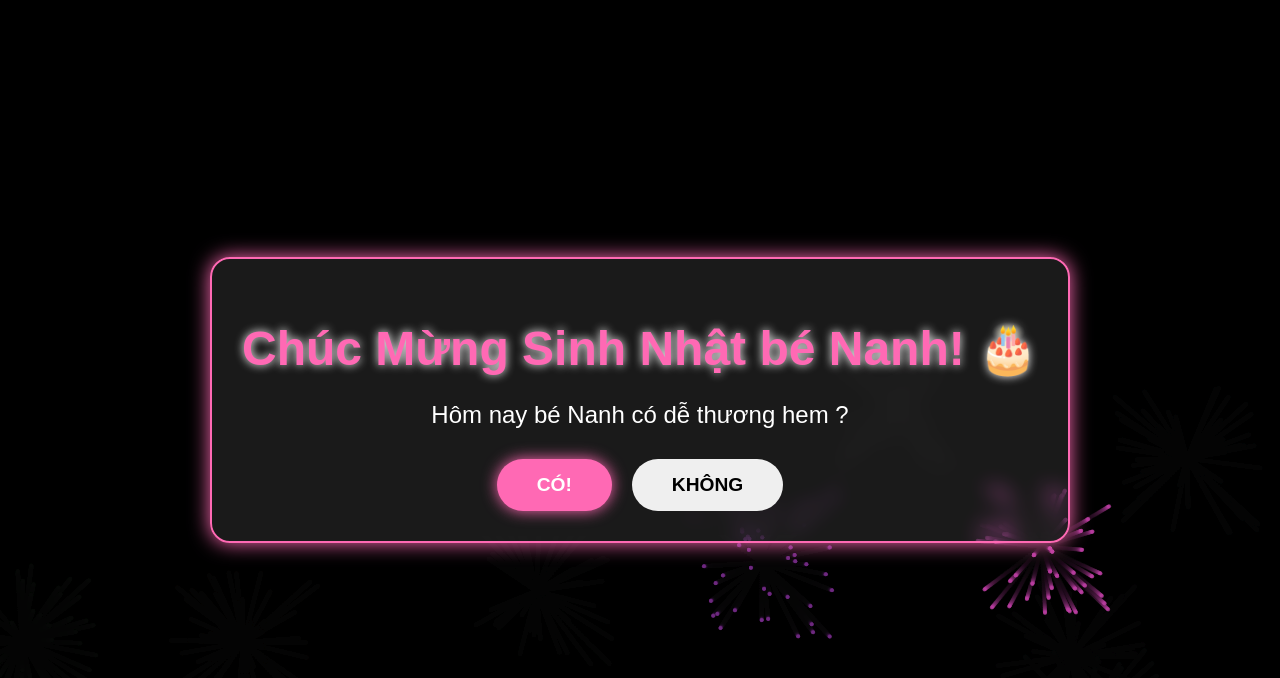
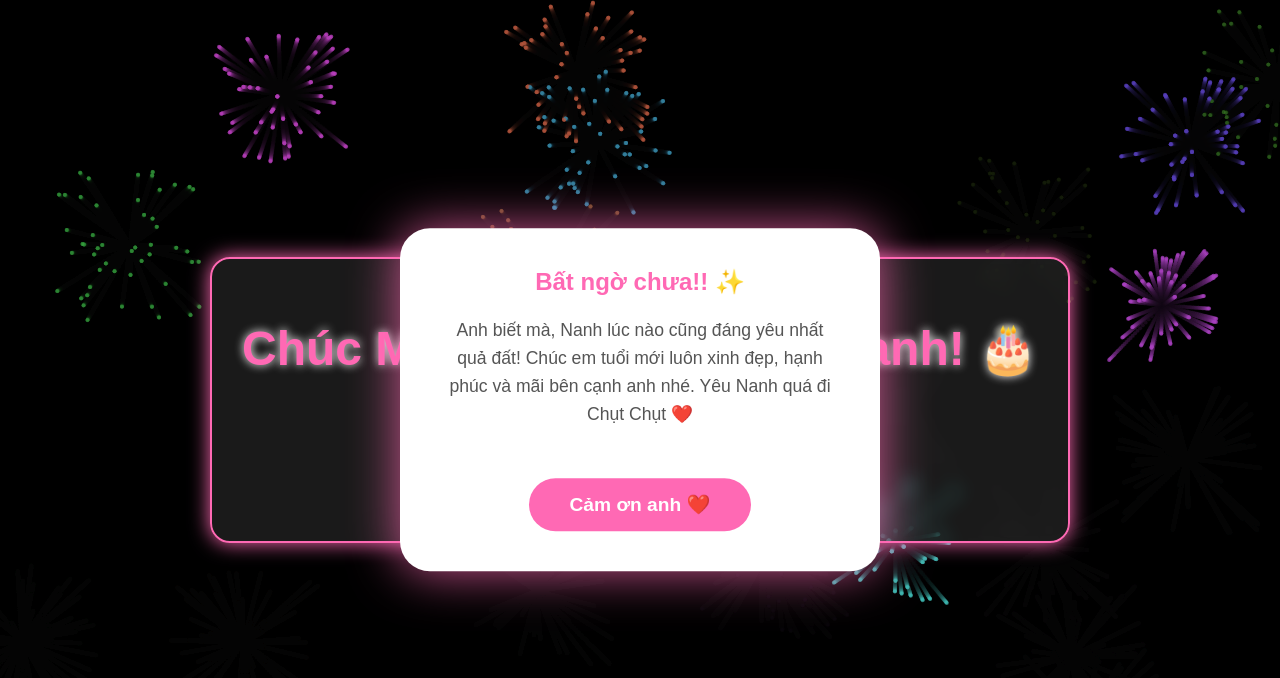
Before and after one commit to Phaethon-vna/ILOVE4-4, a plain HTML site: page index.html in a window 1280 px wide. Both pictures are taken after a click on the button "CÓ!". Drawn offline with Linux system fonts and the light colour scheme.

Commit message:
Upda 11:48

```diff
--- a/index.html
+++ b/index.html
@@ -12,7 +12,7 @@
             justify-content: center;
             align-items: center;
             height: 100vh;
-            background: #000; /* Nền đen để nổi bật pháo hoa */
+            background: #000;
             font-family: 'Arial', sans-serif;
             overflow: hidden;
             color: white;
@@ -36,16 +36,9 @@
             margin-bottom: 20px;
         }
 
-        p {
-            font-size: 1.5rem;
-            margin-bottom: 30px;
-        }
+        p { font-size: 1.5rem; margin-bottom: 30px; }
 
-        .btn-group {
-            display: flex;
-            justify-content: center;
-            gap: 20px;
-        }
+        .btn-group { display: flex; justify-content: center; gap: 20px; }
 
         button {
             padding: 15px 40px;
@@ -63,33 +56,60 @@
             box-shadow: 0 0 15px #ff69b4;
         }
 
-        #btnYes:hover {
-            transform: scale(1.2);
+        #btnYes:hover { transform: scale(1.2); }
+
+        /* --- STYLE CHO POPUP (MODAL) --- */
+        #birthdayModal {
+            display: none; /* Ẩn lúc đầu */
+            position: fixed;
+            top: 50%;
+            left: 50%;
+            transform: translate(-50%, -50%);
+            width: 80%;
+            max-width: 400px;
+            background: white;
+            color: #333;
+            padding: 40px;
+            border-radius: 30px;
+            z-index: 100;
+            box-shadow: 0 0 50px rgba(255, 105, 180, 0.8);
+            animation: popIn 0.5s cubic-bezier(0.175, 0.885, 0.32, 1.275);
         }
 
-        /* Hiệu ứng pháo hoa Canvas */
-        canvas {
-            position: absolute;
-            top: 0;
-            left: 0;
-            width: 100%;
-            height: 100%;
+        @keyframes popIn {
+            from { transform: translate(-50%, -50%) scale(0.5); opacity: 0; }
+            to { transform: translate(-50%, -50%) scale(1); opacity: 1; }
         }
+
+        #birthdayModal h2 { color: #ff69b4; margin-top: 0; }
+        #birthdayModal p { font-size: 1.1rem; line-height: 1.6; color: #555; }
+
+        .close-btn {
+            background: #ff69b4;
+            color: white;
+            margin-top: 20px;
+        }
+
+        canvas { position: absolute; top: 0; left: 0; width: 100%; height: 100%; }
     </style>
 </head>
 <body>
 
     <canvas id="canvas"></canvas>
 
-    <div class="container">
+    <div class="container" id="mainCard">
         <h1 id="title">Chúc Mừng Sinh Nhật bé Nanh! 🎂</h1>
-
         <p id="message">Hôm nay bé Nanh có dễ thương hem ?</p>
-
         <div class="btn-group">
             <button id="btnYes" onclick="celebrate()">CÓ!</button>
             <button id="btnNo">KHÔNG</button>
         </div>
+    </div>
+
+    <div id="birthdayModal">
+        <h2>Bất ngờ chưa!! ✨</h2>
+        <p>Anh biết mà, Nanh lúc nào cũng đáng yêu nhất quả đất! Chúc em tuổi mới luôn xinh đẹp, hạnh phúc và mãi bên cạnh anh nhé. Yêu Nanh quá đi Chụt Chụt ❤️</p>
+        <button class="close-btn" onclick="closeModal()">Cảm ơn anh ❤️</button>
     </div>
 
     <audio id="bgMusic" loop>
@@ -98,11 +118,10 @@
 
     <script>
         const btnNo = document.getElementById('btnNo');
-        const btnYes = document.getElementById('btnYes');
-        const title = document.getElementById('title');
+        const modal = document.getElementById('birthdayModal');
         const bgMusic = document.getElementById('bgMusic');
 
-        // Logic "Yes or Yes": Nút Không sẽ chạy trốn khi rê chuột vào
+        // Nút Không chạy trốn
         btnNo.addEventListener('mouseover', () => {
             const x = Math.random() * (window.innerWidth - btnNo.offsetWidth);
             const y = Math.random() * (window.innerHeight - btnNo.offsetHeight);
@@ -111,61 +130,51 @@
             btnNo.style.top = y + 'px';
         });
 
-        // Khi bấm nút Không cũng sẽ tính là chọn Có (cho chắc ăn)
-        btnNo.addEventListener('click', () => {
-            celebrate();
-        });
+        function celebrate() {
+            // Hiện Popup thay vì alert
+            modal.style.display = 'block';
+            bgMusic.play();
 
-        function celebrate() {
-            // // THAY ĐỔI THÔNG BÁO KHI BẤM CHỌN TẠI ĐÂY
-            alert("Anh biết mò yêu Nanh quá đi Chụt Chụt ❤️");
-            bgMusic.play(); // Bật nhạc
-            startFirevorks(); // Kích hoạt pháo hoa mạnh hơn
+            // Làm cho pháo hoa nổ liên tục khi mở popup
+            fireworkInterval = setInterval(() => {
+                createFirework(Math.random() * canvas.width, Math.random() * canvas.height);
+            }, 200);
         }
 
-        // --- CODE PHÁO HOA ---
+        function closeModal() {
+            modal.style.display = 'none';
+            clearInterval(fireworkInterval); // Trở về tốc độ pháo hoa bình thường
+        }
+
+        // --- CODE PHÁO HOA GIỮ NGUYÊN ---
         const canvas = document.getElementById('canvas');
         const ctx = canvas.getContext('2d');
         canvas.width = window.innerWidth;
         canvas.height = window.innerHeight;
-
         let particles = [];
+        let fireworkInterval;
 
         class Particle {
             constructor(x, y, color) {
-                this.x = x;
-                this.y = y;
-                this.color = color;
-                this.velocity = {
-                    x: (Math.random() - 0.5) * 8,
-                    y: (Math.random() - 0.5) * 8
-                };
-                this.alpha = 1;
-                this.friction = 0.95;
+                this.x = x; this.y = y; this.color = color;
+                this.velocity = { x: (Math.random() - 0.5) * 8, y: (Math.random() - 0.5) * 8 };
+                this.alpha = 1; this.friction = 0.95;
             }
-
             draw() {
                 ctx.globalAlpha = this.alpha;
-                ctx.beginPath();
-                ctx.arc(this.x, this.y, 2, 0, Math.PI * 2);
-                ctx.fillStyle = this.color;
-                ctx.fill();
+                ctx.beginPath(); ctx.arc(this.x, this.y, 2, 0, Math.PI * 2);
+                ctx.fillStyle = this.color; ctx.fill();
             }
-
             update() {
-                this.velocity.x *= this.friction;
-                this.velocity.y *= this.friction;
-                this.x += this.velocity.x;
-                this.y += this.velocity.y;
+                this.velocity.x *= this.friction; this.velocity.y *= this.friction;
+                this.x += this.velocity.x; this.y += this.velocity.y;
                 this.alpha -= 0.01;
             }
         }
 
         function createFirework(x, y) {
             const color = `hsl(${Math.random() * 360}, 50%, 50%)`;
-            for (let i = 0; i < 50; i++) {
-                particles.push(new Particle(x, y, color));
-            }
+            for (let i = 0; i < 50; i++) { particles.push(new Particle(x, y, color)); }
         }
 
         function animate() {
@@ -173,12 +182,8 @@
             ctx.fillStyle = 'rgba(0, 0, 0, 0.1)';
             ctx.fillRect(0, 0, canvas.width, canvas.height);
             particles.forEach((p, i) => {
-                if (p.alpha > 0) {
-                    p.update();
-                    p.draw();
-                } else {
-                    particles.splice(i, 1);
-                }
+                if (p.alpha > 0) { p.update(); p.draw(); }
+                else { particles.splice(i, 1); }
             });
         }
 
```
